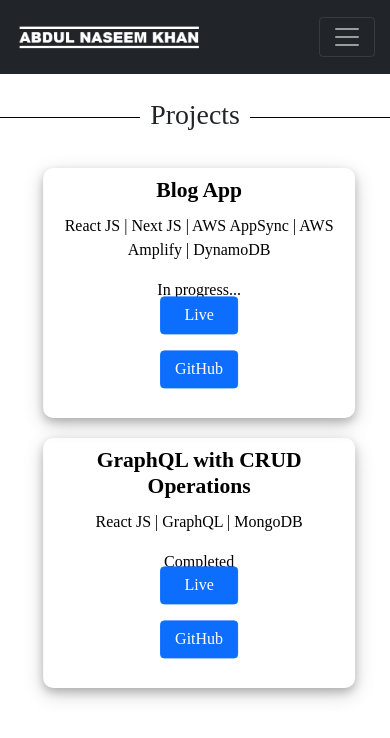
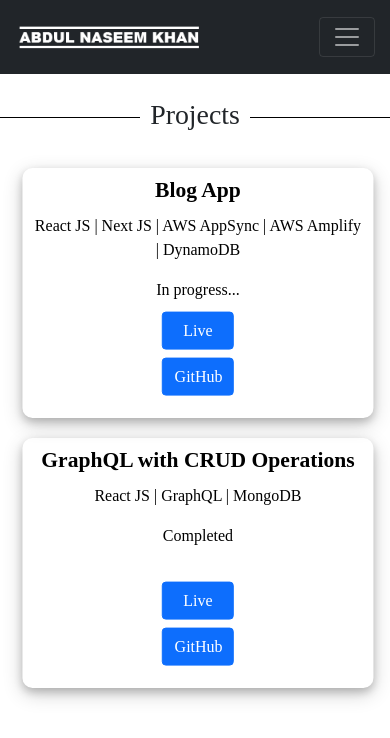
Before and after one commit to abdulnaseem/test-deploy-aws, a React (Create React App) app: page /my-projects in a window 390 px wide. Shown: the top 738 px of the page. Built offline with nearby package versions, Linux system fonts and the light colour scheme.

Commit message:
styling update

```diff
--- a/src/pages/course.css
+++ b/src/pages/course.css
@@ -111,14 +111,15 @@
     font-size: 16px!important;
     justify-content: center;
     font-size: 10px;
-    width: 80%;
+    width: 90%;
     margin-left:40px;
     -ms-transform: translate(-50%, -50%);
-    transform: translate(1%, -0%);
+    transform: translate(-5%, -0%);
 
   }
   a.btn.btn-primary{
-    margin:8px;
+    margin-top: 10px;
+    margin:4px;
     width: 50%;
     font-size: 16px!important;
   }
```
